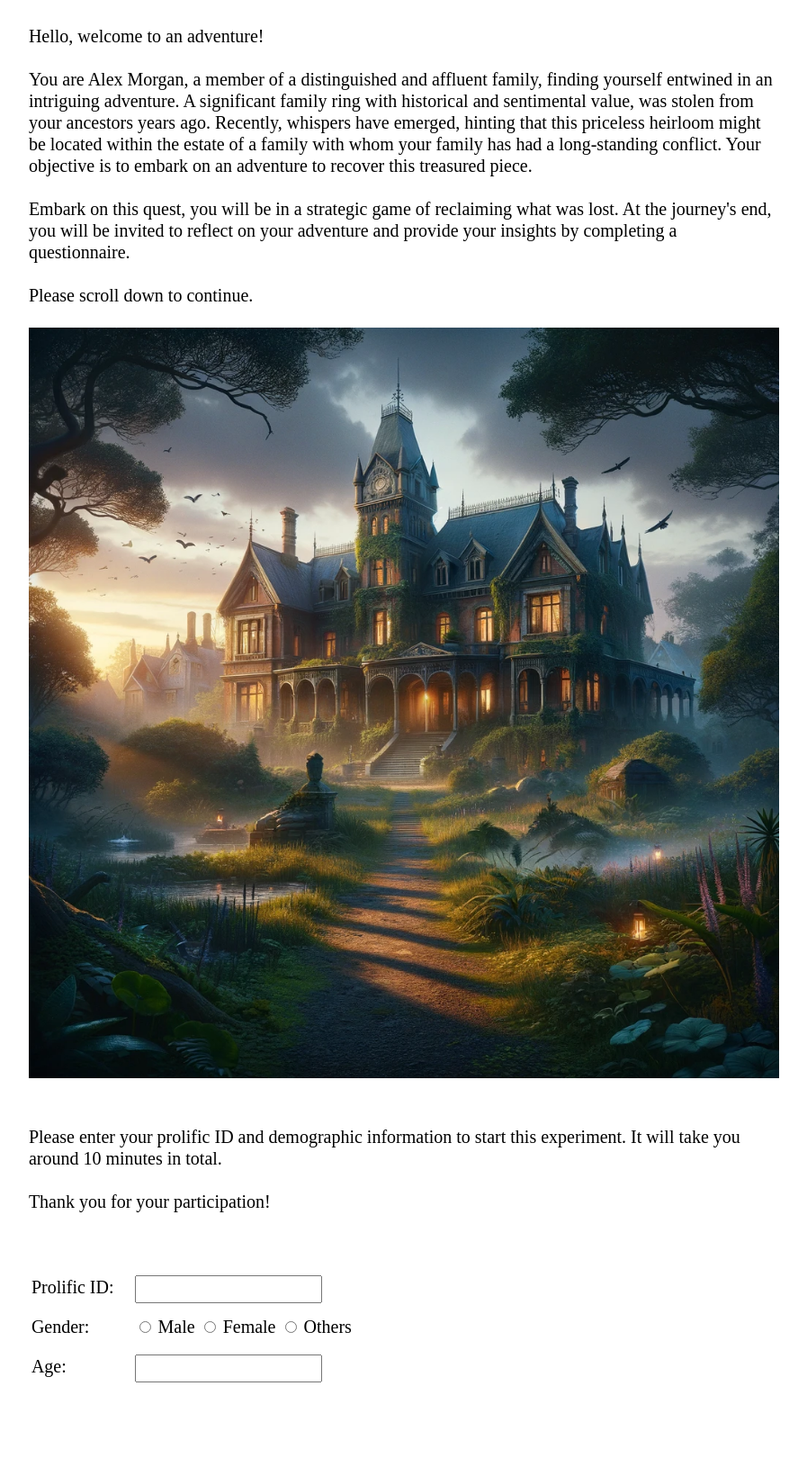
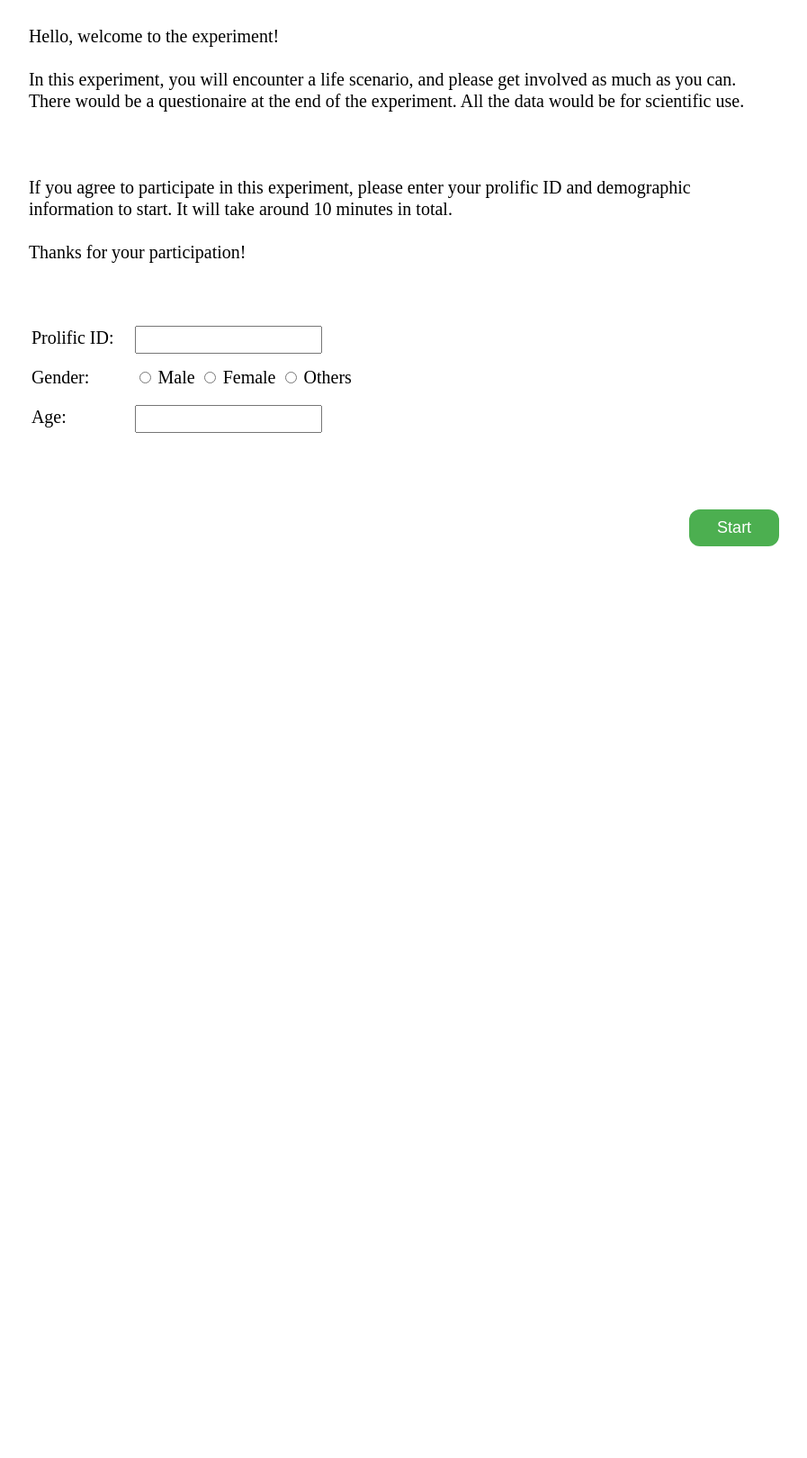
Before and after one commit to Eurus-J-Zhang/map-4, a Flask app: page / in a window 1280 px wide. Shown: the top 1620 px of the page at 90% size, without its empty margins (191-1088 px from the left). After the commit the page ends 607 px from the top, so only its background shows below. Run offline with Flask 3, Linux system fonts and the light colour scheme; some libraries are stand-ins or nearby versions.

Commit message:
second commit

```diff
--- a/models.py
+++ b/models.py
@@ -18,4 +18,4 @@ class Data(db.Model):
     emo1_rage = db.Column(db.Integer)
     emo1_confusion = db.Column(db.Integer)
 
-    feedback = db.Column(db.String(400))
+    feedback = db.Column(db.String(600))
--- a/templates/index.html
+++ b/templates/index.html
@@ -2,31 +2,21 @@
 
 {% block main_text %}
 <p class="t_title">
-  Hello, welcome to an adventure! <br>
+  Hello, welcome to the experiment! <br>
   <br>
-  You are Alex Morgan, a member of a distinguished and affluent family, finding yourself entwined in
-  an intriguing adventure. A significant family ring with historical and sentimental value,
-  was stolen from your ancestors years ago. Recently, whispers have emerged, hinting
-  that this priceless heirloom might be located within the estate of a family with whom
-  your family has had a long-standing conflict. Your objective is to embark on an adventure to recover this treasured piece.
+  In this experiment, you will encounter a life scenario, and please get involved as much as you can.
   <br>
+  There would be a questionaire at the end of the experiment.
+  All the data would be for scientific use.
 
   <br>
 
 
-  Embark on this quest, you will be in a strategic game of reclaiming what was lost.
-  At the journey's end, you will be invited to reflect on your adventure and
-  provide your insights by completing a questionnaire. <br>
-  <br>
-  Please scroll down to continue.
-  <br><br>
-  <img src="{{ url_for('static', filename='img/house.jpg') }}" alt="Example Image" style="width: 100%;">
-
    <br><br><br>
 
-  Please enter your prolific ID and demographic information to start this experiment.
-  It will take you around 10 minutes in total. <br><br>
-  Thank you for your participation!
+  If you agree to participate in this experiment, please enter your prolific ID and demographic information to start.
+  It will take around 10 minutes in total. <br><br>
+  Thanks for your participation!
 </p>
 
 
```
Also changed, not shown: data.csv (added, +20 -0 lines), static/img/A_key.jpg (deleted), static/img/C_key.jpg (deleted), static/img/alarm.jpg (deleted), static/img/bookshelf.jpg (deleted), static/img/house.jpg (deleted), static/img/livingroom.jpg (deleted), static/img/office.jpg (deleted), static/img/plant.jpg (deleted), static/img/ring.jpg (deleted), static/img/round.jpg (deleted), static/img/square.jpg (deleted), static/img/thank_you.jpg (deleted), static/img/triangle.jpg (deleted).
